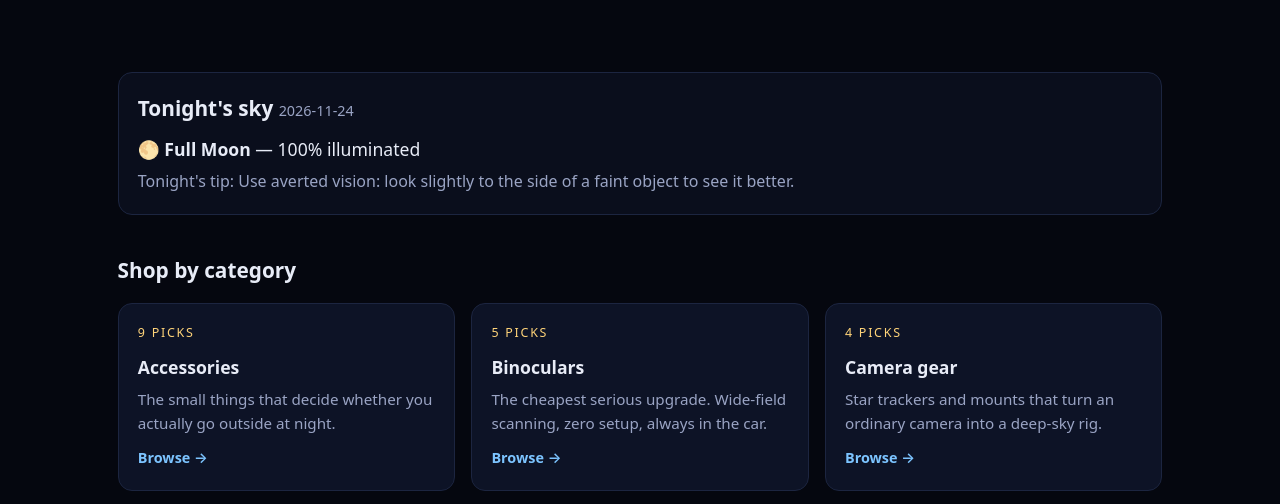
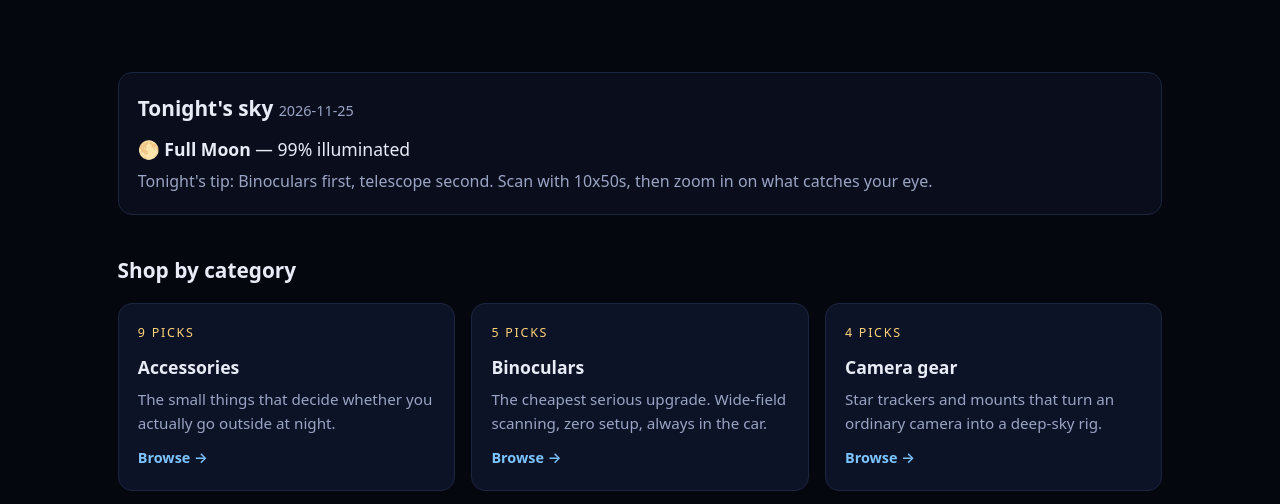
Before and after one commit to hectorchanht/watchthenight, a plain HTML site: page dist/index.html in a window 1280 px wide. Shown: the part 279-783 px from the top of the page. Drawn offline with Linux system fonts and the light colour scheme.

Commit message:
daily: tonight's sky 2026-11-25

```diff
--- a/dist/index.html
+++ b/dist/index.html
@@ -39,9 +39,9 @@
   <p class="lede">Watch the Night is the gear guide I wish someone had handed me: telescopes, binoculars, star trackers and accessories, picked honestly for people who want to see the night sky themselves — and capture what they see. No hype, no junk, just what works.</p>
 </section>
 <section class="tonight">
-  <h2>Tonight's sky <span class="date">2026-11-24</span></h2>
-  <p class="moon">🌕 <strong>Full Moon</strong> — 100% illuminated</p>
-  <p class="tip">Tonight's tip: Use averted vision: look slightly to the side of a faint object to see it better.</p>
+  <h2>Tonight's sky <span class="date">2026-11-25</span></h2>
+  <p class="moon">🌕 <strong>Full Moon</strong> — 99% illuminated</p>
+  <p class="tip">Tonight's tip: Binoculars first, telescope second. Scan with 10x50s, then zoom in on what catches your eye.</p>
 </section>
 <section>
   <h2>Shop by category</h2>
```
Also changed, not shown: src/tonight.json (+4 -4 lines), dist/sitemap.xml.
